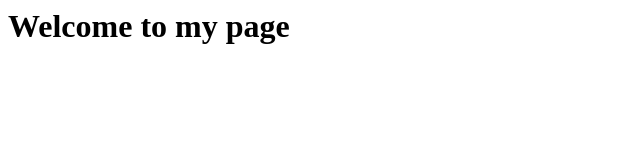
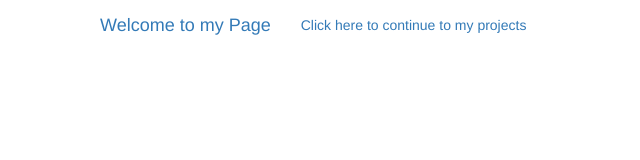
Before and after one commit to byrne365/portfolio_page, a plain HTML site: page index.html in a window 1280 px wide. Shown: the whole page, without its empty margins (0-640 px from the left). Drawn offline with nearby package versions, Linux system fonts and the light colour scheme.

Commit message:
Update index.html

```diff
--- a/index.html
+++ b/index.html
@@ -1 +1,31 @@
-<h1>Welcome to my page</h1>
+<!DOCTYPE html>
+<html>
+<head>
+    <title>Welcome to my page</title>
+    <meta charset="utf-8">
+    <meta http-equiv="X-UA-Compatible" content="IE=edge">
+    <meta name="viewport" content="initial-scale=1.0">
+    <link rel="stylesheet" href="https://bootswatch.com/slate/bootstrap.min.css">
+    <!--<script src="/static/js/jquery-2.2.4.min.js"></script>-->
+</head>
+<body>
+    <!--this container is the bootatrap container -->
+    <div class='container'>
+        <div class="navbar-header">
+            <div class="container">
+                <div class="navbar-header">
+                    <a class="navbar-brand" href="index.html">Welcome to my Page</a>
+                </div>
+                    <div id="navbar" class="navbar-collapse collapse">
+                    <ul class="nav navbar-nav">
+
+                        <li><a href="https://byrne365.github.io/portfolio_project/project_portfolio/index.html">Click here to continue to my projects</a>
+                        </li>
+                        <hr>
+                    </ul>
+                </div>
+            </div>
+        </div>
+    </div>
+</body>
+</html>
```
